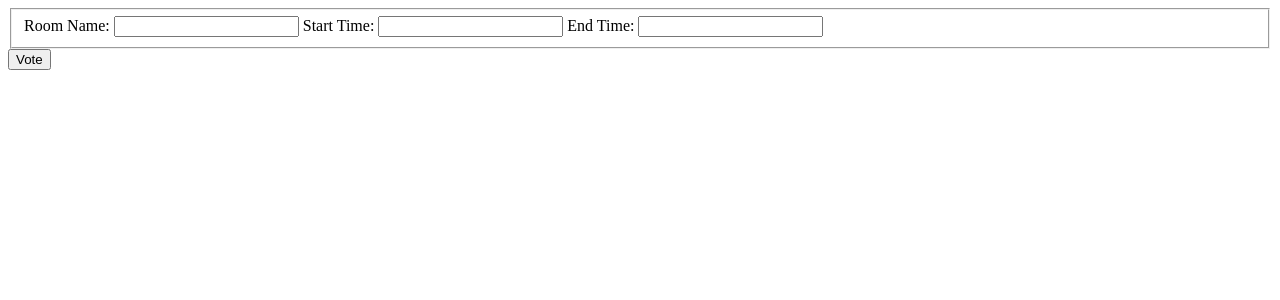
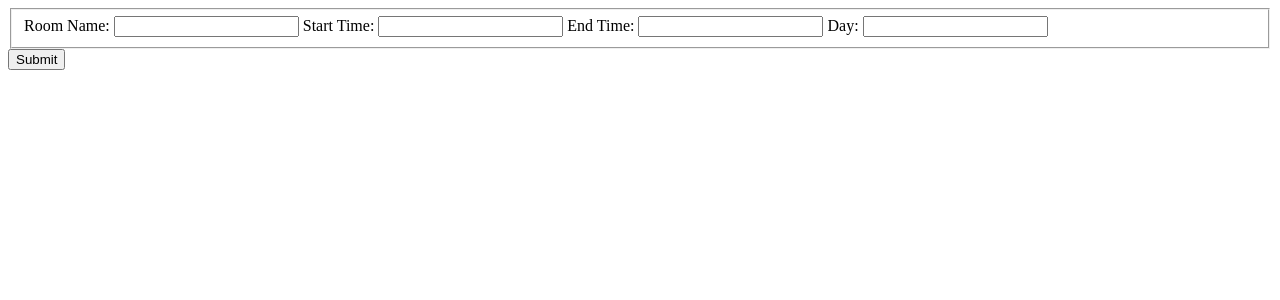
Before and after one commit to stromnorcross/RoomFinder, a Django app: page /create/ in a window 1280 px wide. Shown: the top 300 px of the page. Run offline with Django 4.2, Linux system fonts and the light colour scheme.

Commit message:
fix submit new res

```diff
--- a/roomFinder_app/forms.py
+++ b/roomFinder_app/forms.py
@@ -11,13 +11,13 @@ class RoomForm(ModelForm):
 class UserForm(ModelForm):
     class Meta:
         model = User
-        fields = ['name', 'email', ]
+        fields = ['username', 'email', ]
 
 
 class ReservationForm(ModelForm):
     class Meta:
         model = Reservation
-        fields = ['title', 'room', 'user']
+        fields = ['title', 'room', 'user', 'start_time', 'end_time', 'day']
 
 
 """
--- a/roomFinder_app/templates/create_reservation.html
+++ b/roomFinder_app/templates/create_reservation.html
@@ -14,8 +14,10 @@
         <input type="text" id="start_time" name="start_time">
         <label for="end_time">End Time: </label>
         <input type="text" id="end_time" name="end_time">
+        <label for="day">Day: </label>
+        <input type="text" id="day" name="day">
     </fieldset>
-    <input type="submit" class="btn btn-outline-primary mt-3" value="Vote">
+    <input type="submit" class="btn btn-outline-primary mt-3" value="Submit">
 </form>
 </body>
 </html>
--- a/roomFinder_app/urls.py
+++ b/roomFinder_app/urls.py
@@ -9,5 +9,5 @@ urlpatterns = [
     path("", views.IndexView.as_view(), name="index"),
     path("map/", TemplateView.as_view(template_name="map.html"), name="map"),
     path("<int:pk>/", views.RoomDetailView.as_view(), name="room_detail"),
-    path("create/", TemplateView.as_view(template_name="create_reservation.html"), name="create_reservation"),
+    path("create/", views.CreateResView.as_view(), name="create_reservation"),
 ]
--- a/roomFinder_app/views.py
+++ b/roomFinder_app/views.py
@@ -5,6 +5,8 @@ from django.utils import timezone
 from django.views import generic
 from django.contrib.auth.models import User
 from .models import Room, Reservation
+from .forms import ReservationForm
+from django.views.generic import CreateView
 
 
 
@@ -29,39 +31,45 @@ class RoomDetailView(generic.DetailView):
 #         return Reservation.objects.all()
 #
 #     #@login_required(login_url='/user')
-def make_reservation(request):
-    if request.method == "POST":
-        # change room_id for POST to be expected request
-        room_name = request.POST['room_name']
-        room = Room.objects.all().get(room_name=room_name)
-        for reservation in Reservation.objects.all().filter(room=room):
+
+
+class CreateResView(CreateView):
+    form_class = ReservationForm
+    template_name = "create_reservation.html"
+
+    def make_reservation(self, request):
+        if request.method == "POST":
+            # change room_id for POST to be expected request
+            room_name = request.POST['room_name']
+            room = Room.objects.all().get(room_name=room_name)
+            for reservation in Reservation.objects.all().filter(room=room):
             # only allow booking if the requested start time is after the reservation end time
             # or requested end time is before reservation start time, need to check hotel reservation logic for if-elif
-            if str(reservation.start_time) > request.POST['start_time'] and str(reservation.start_time) > request.POST['end_time']:
+                if str(reservation.start_time) > request.POST['start_time'] and str(reservation.start_time) > request.POST['end_time']:
                 # pass is a keyword that does nothing, kinda like break but instead it just lets the loop keep running to check
                 # the requested start and end times with other reservations
-                pass
-            elif str(reservation.end_time) < request.POST['start_time'] and str(reservation.end_time) < request.POST['end_time']:
-                pass
-            else:
-                messages.warning(request, "Invalid Booking Time")
-                return redirect("homepage")
+                    pass
+                elif str(reservation.end_time) < request.POST['start_time'] and str(reservation.end_time) < request.POST['end_time']:
+                    pass
+                else:
+                    messages.warning(request, "Invalid Booking Time")
+                    return redirect("homepage")
 
-        current_user = request.user
-        #booking_id = str(room_id) + str(datetime.datetime.now())
-        reservation = Reservation()
-        room_object = Rooms.objects.all().get(room_name=room_name)
-        user_object = User.objects.all().get(username=current_user)
-        reservation.user = user_object
-        reservation.room = room_object
-        reservation.start_time = request.POST['start_time']
-        reservation.end_time = request.POST['end_time']
+            current_user = request.user
+            #booking_id = str(room_id) + str(datetime.datetime.now())
+            reservation = Reservation()
+            room_object = Rooms.objects.all().get(room_name=room_name)
+            user_object = User.objects.all().get(username=current_user)
+            reservation.user = user_object
+            reservation.room = room_object
+            reservation.start_time = request.POST['start_time']
+            reservation.end_time = request.POST['end_time']
 
-        reservation.save()
+            reservation.save()
 
-        return redirect("homepage")
-    else:
-        return HttpResponse('Access Denied')
+            return redirect("homepage")
+        else:
+            return HttpResponse('Access Denied')
 
 
 """
```
